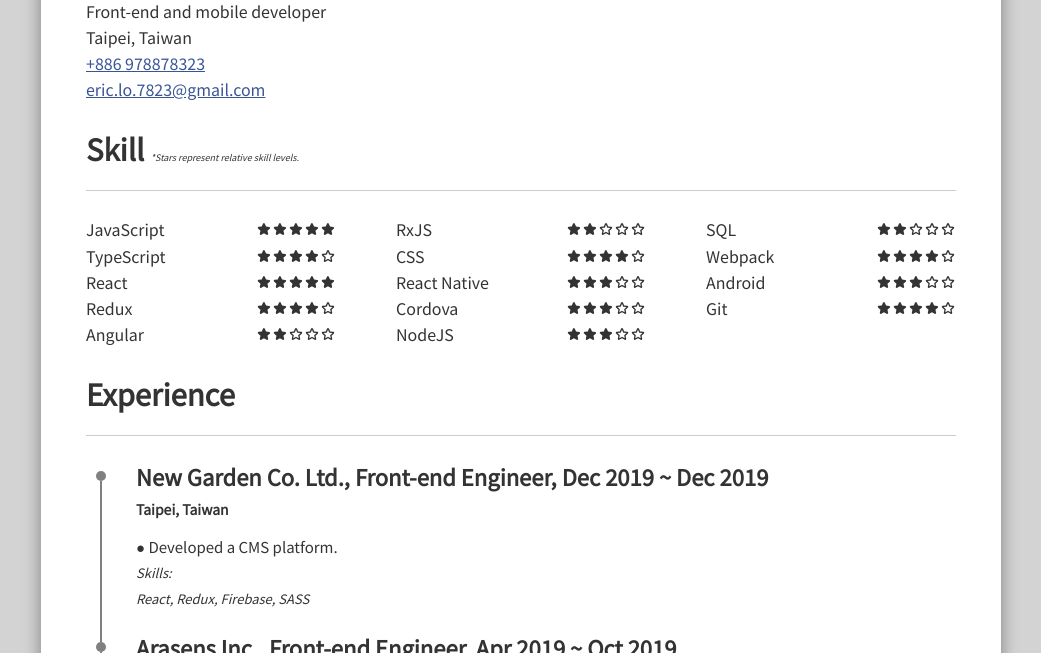
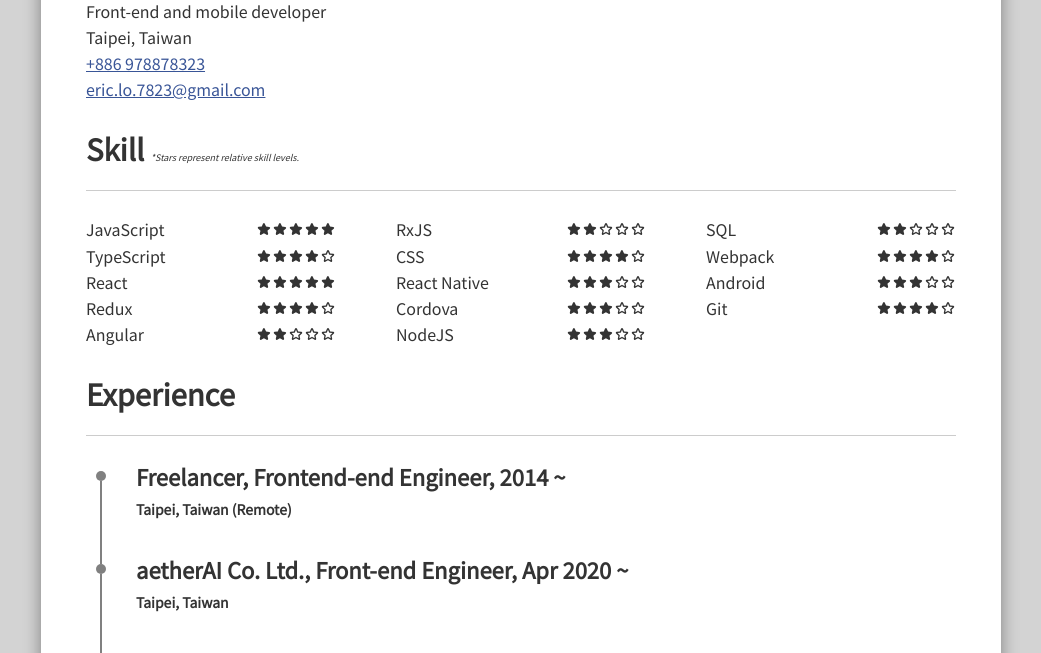
Before and after one commit to onlyeric23/resume, a Gatsby site: page / in a window 1280 px wide. Shown: the part 147-800 px from the top of the page, without its empty margins (119-1160 px from the left). Built offline with nearby package versions, Linux system fonts and the light colour scheme; Gatsby itself is replaced by a stand-in of ours.

Commit message:
Add new exp

```diff
--- a/src/constants/experiences.js
+++ b/src/constants/experiences.js
@@ -1,4 +1,12 @@
 export default [
+  {
+    name: "Freelancer, Frontend-end Engineer, 2014 ~",
+    location: "Taipei, Taiwan (Remote)"
+  },
+  {
+    name: "aetherAI Co. Ltd., Front-end Engineer, Apr 2020 ~",
+    location: "Taipei, Taiwan",
+  },
   {
     name: "New Garden Co. Ltd., Front-end Engineer, Dec 2019 ~ Dec 2019",
     location: "Taipei, Taiwan",
```
